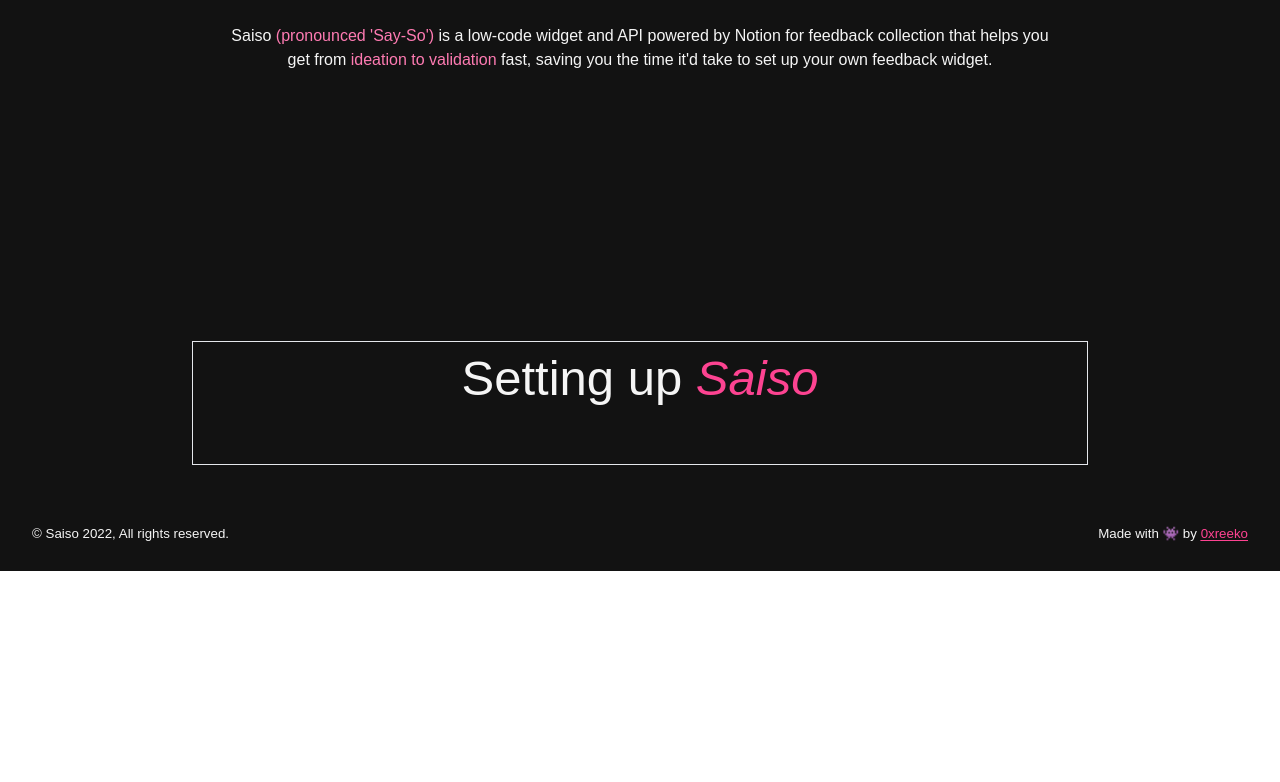
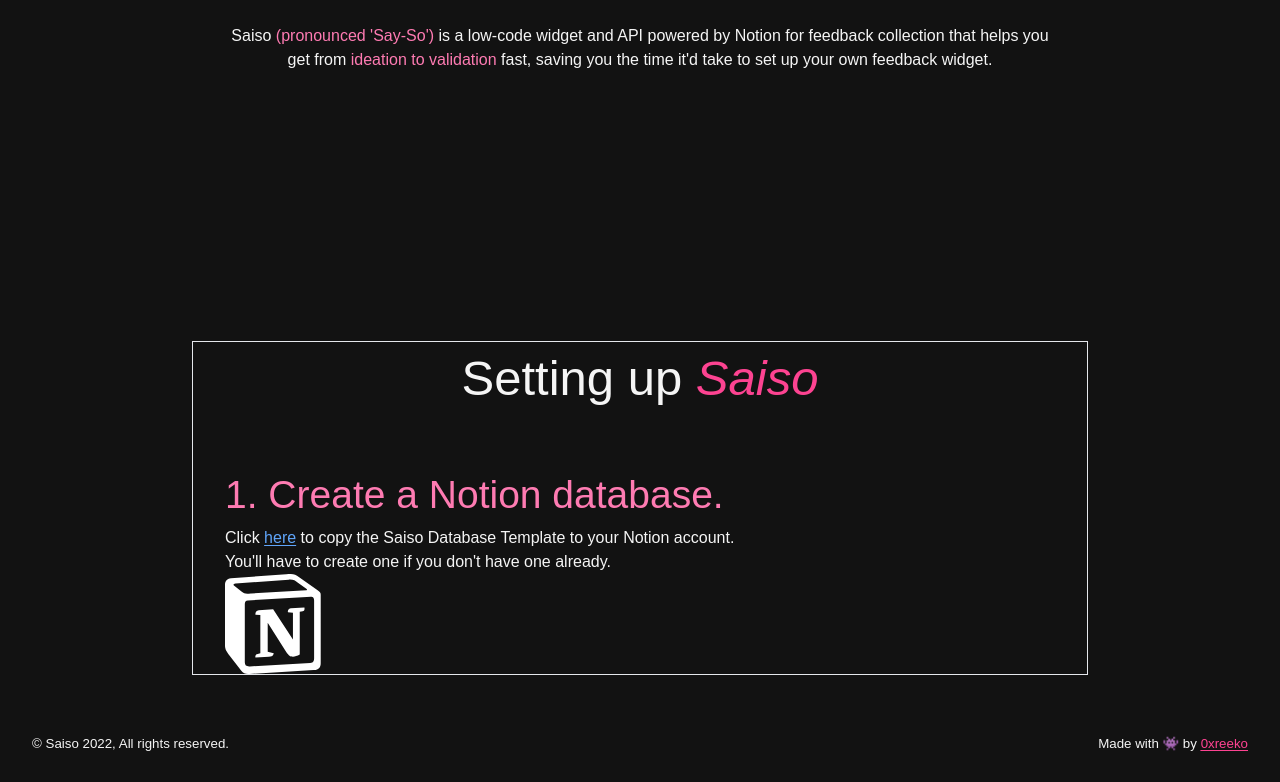
Before and after one commit to ricobuilds/saiso-web, a Next.js app: page / in a window 1280 px wide. Shown: the part 875-1657 px from the top of the page. Before the commit the page ends 1446 px from the top, so only its background shows below. Built offline with nearby package versions, Linux system fonts and the light colour scheme; a web font is replaced by a local one.

Commit message:
added step1 instruction

```diff
--- a/pages/index.tsx
+++ b/pages/index.tsx
@@ -1,5 +1,6 @@
 import type { NextPage } from 'next'
 import Head from 'next/head'
+import Link from 'next/link'
 import { Header } from '../components/Header'
 import { Hero } from '../components/Hero'
 import { NotionSvg } from '../icons/svg/notion'
@@ -30,13 +31,18 @@
           Saiso <span className='text-ruby-400'>(pronounced &apos;Say-So&apos;)</span> is a low-code widget and API powered by Notion for
           feedback collection that helps you get from <span className='text-ruby-400'>ideation to validation</span> fast, saving you the time it'd take to set up your own feedback widget.
         </p>
-        {/* <div><NotionSvg /></div> */}
       </div>
       <div className="main border mt-12 text-russian-600">
-        <h2 id="setup"className='text-d-h2 font-medium text-center'>Setting up <i className='text-ruby-500'>Saiso</i></h2>
+        <h2 id="setup" className='text-d-h2 font-medium text-center'>Setting up <i className='text-ruby-500'>Saiso</i></h2>
         <div className="mt-12">
           <div id="install" className="">
             {/* setup notion DB */}
+            <h3 className='text-m-h3 sm:text-d-h3 text-ruby-400'>1. Create a Notion database.</h3>
+            <p className='max-w-lg'>
+              Click <Link href="#install" className='text-blue-400 underline underline-offset-2 inline-flex gap-1 items-center'>here
+              </Link> to copy the Saiso Database Template to your Notion account. You'll have to create one if you don't have one already.
+            </p>
+            <div><NotionSvg /></div>
           </div>
           <div className="">
             {/* setup notion integration */}
```
